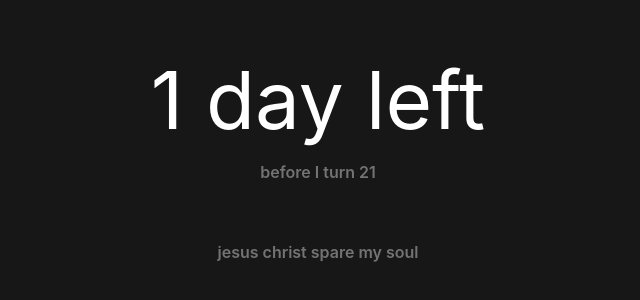
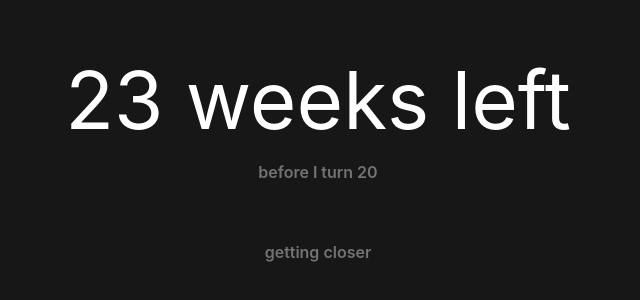
Before and after one commit to christojeffrey/time-christojeffrey, a React (Create React App) app: page / in a window 1280 px wide. Shown: the part 276-576 px from the top of the page, without its empty margins (322-962 px from the left). Built offline with nearby package versions, Linux system fonts and the light colour scheme.

Commit message:
fix: wrong now date

```diff
--- a/src/App.js
+++ b/src/App.js
@@ -1,7 +1,7 @@
 //semua disini, toh relative straight forward
 function App() {
   //time now
-  let now = new Date(2023, 8, 3);
+  let now = new Date();
 
   //next birthday
   let nearestFutureBirthday = new Date(now.getFullYear(), 8, 4);
```
